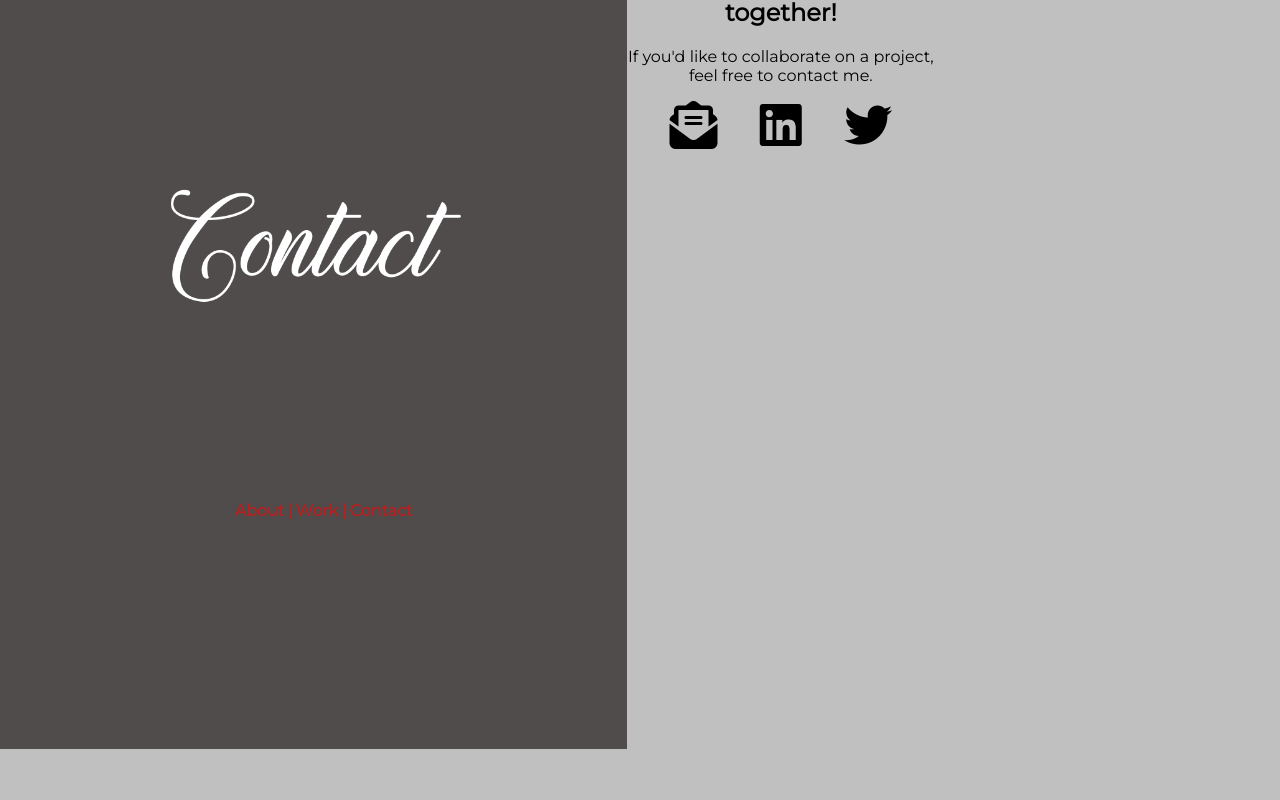
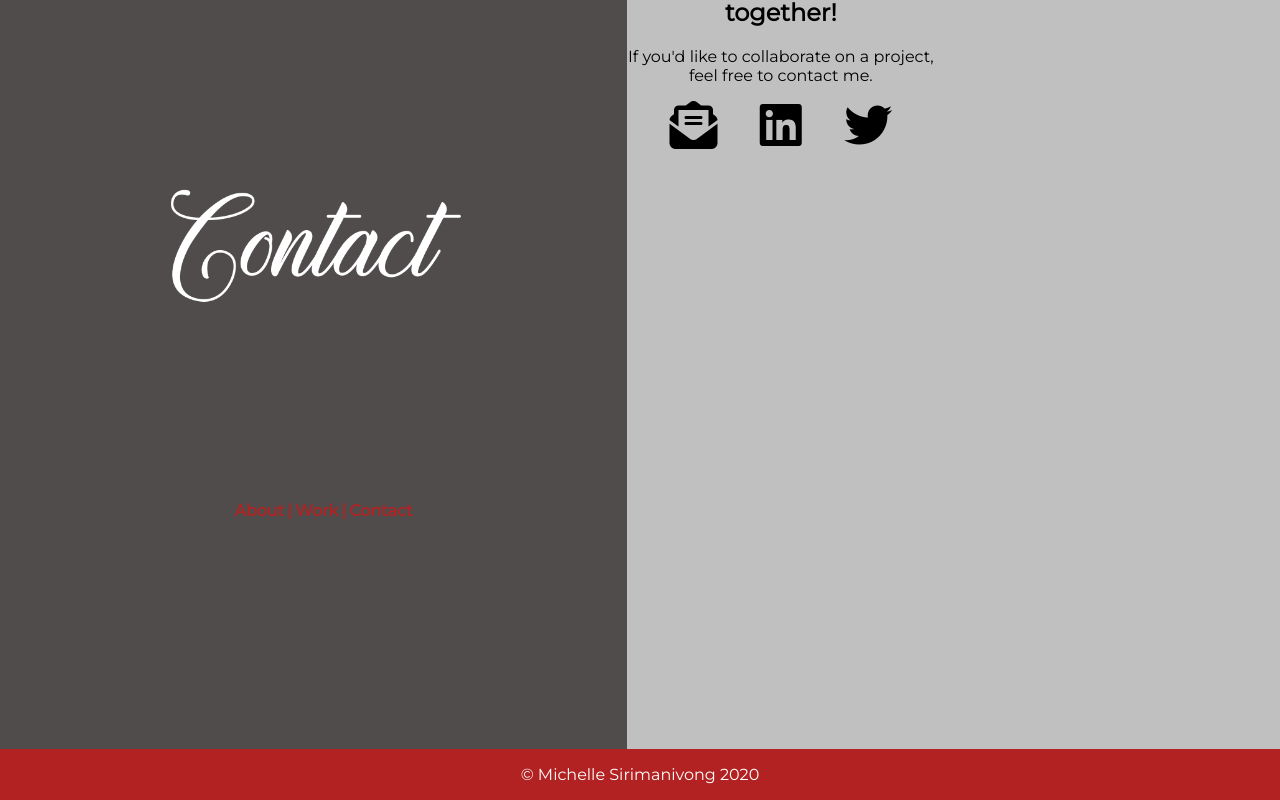
Before and after one commit to MicheSi/portfolio-react, a React (Create React App) app: page / in a window 1280 px wide. Shown: the part 2502-3302 px from the top of the page. Before the commit the page ends 3251 px from the top, so only its background shows below. Built offline with nearby package versions, Linux system fonts and the light colour scheme.

Commit message:
added footer

```diff
--- a/src/App.css
+++ b/src/App.css
@@ -127,3 +127,10 @@
 .iconLinks i:hover {
   color: firebrick;
 }
+
+/* footer styles */
+footer {
+  width: 100%;
+  background-color: firebrick;
+  color: white;
+}
--- a/src/App.js
+++ b/src/App.js
@@ -4,8 +4,11 @@
 import About from './components/about';
 import Work from './components/work';
 import Contact from './components/contact';
+import Footer from './components/footer';
+
 // Style imports
 import './App.css';
+
 
 
 
@@ -17,6 +20,7 @@
       <About />
       <Work />
       <Contact />
+      <Footer />
     </div>
   );
 }
--- a/src/components/about.js
+++ b/src/components/about.js
@@ -24,7 +24,6 @@
                     Vestibulum efficitur consequat tincidunt. Suspendisse ut malesuada neque.
                 </p>
             </div>
-
         </section>
     )
 }
--- a/src/components/contact.js
+++ b/src/components/contact.js
@@ -20,7 +20,6 @@
                     <a href='https://twitter.com/msirimanivong' target='_blank'><i className="fab fa-twitter"></i></a>
                 </div>
             </div>
-
         </section>
     )
 }
--- /dev/null
+++ b/src/components/footer.js
@@ -0,0 +1,11 @@
+import React from 'react';
+
+const Footer = props => {
+    return (
+        <footer>
+            <p>&copy; Michelle Sirimanivong 2020</p>
+        </footer>
+    )
+}
+
+export default Footer;
```
